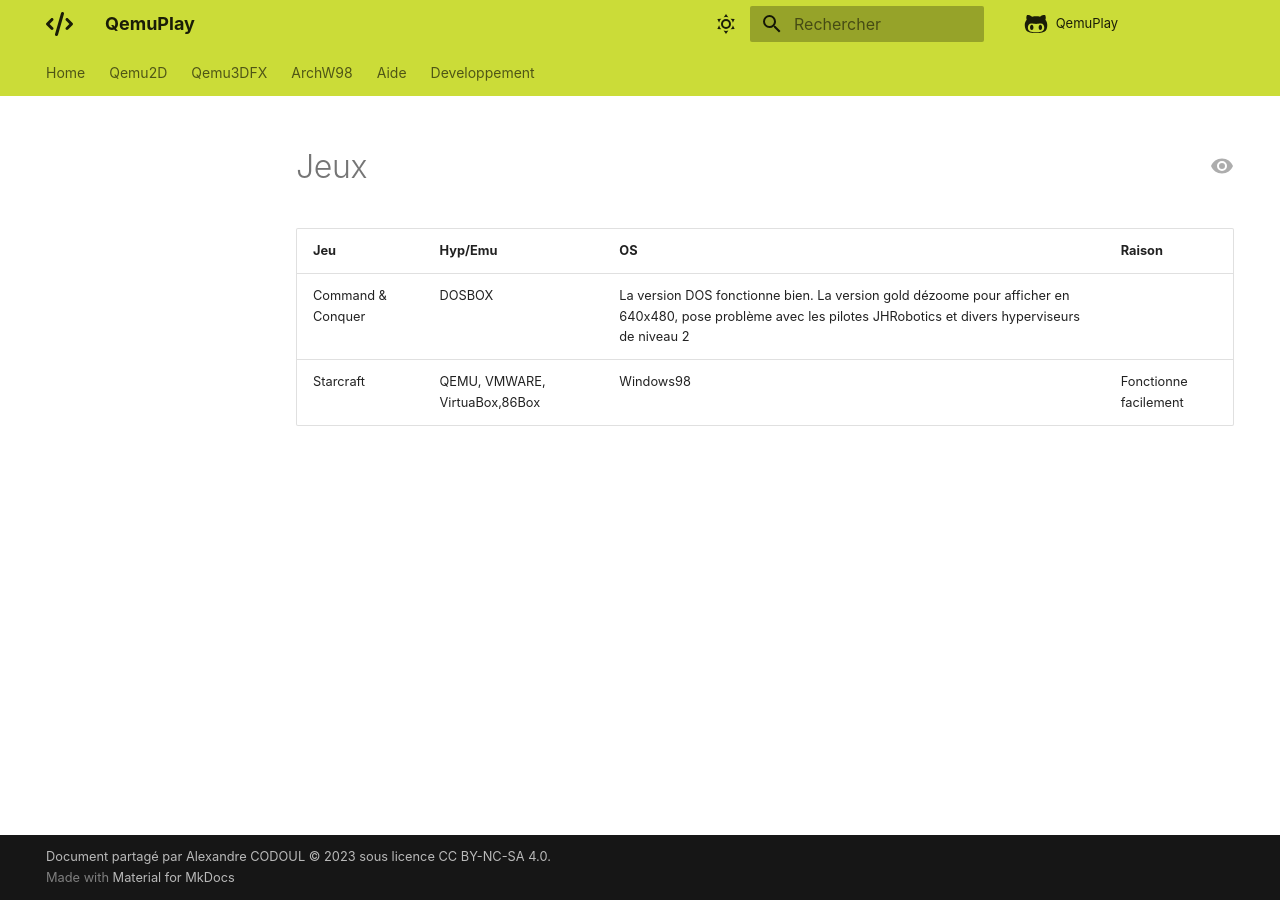
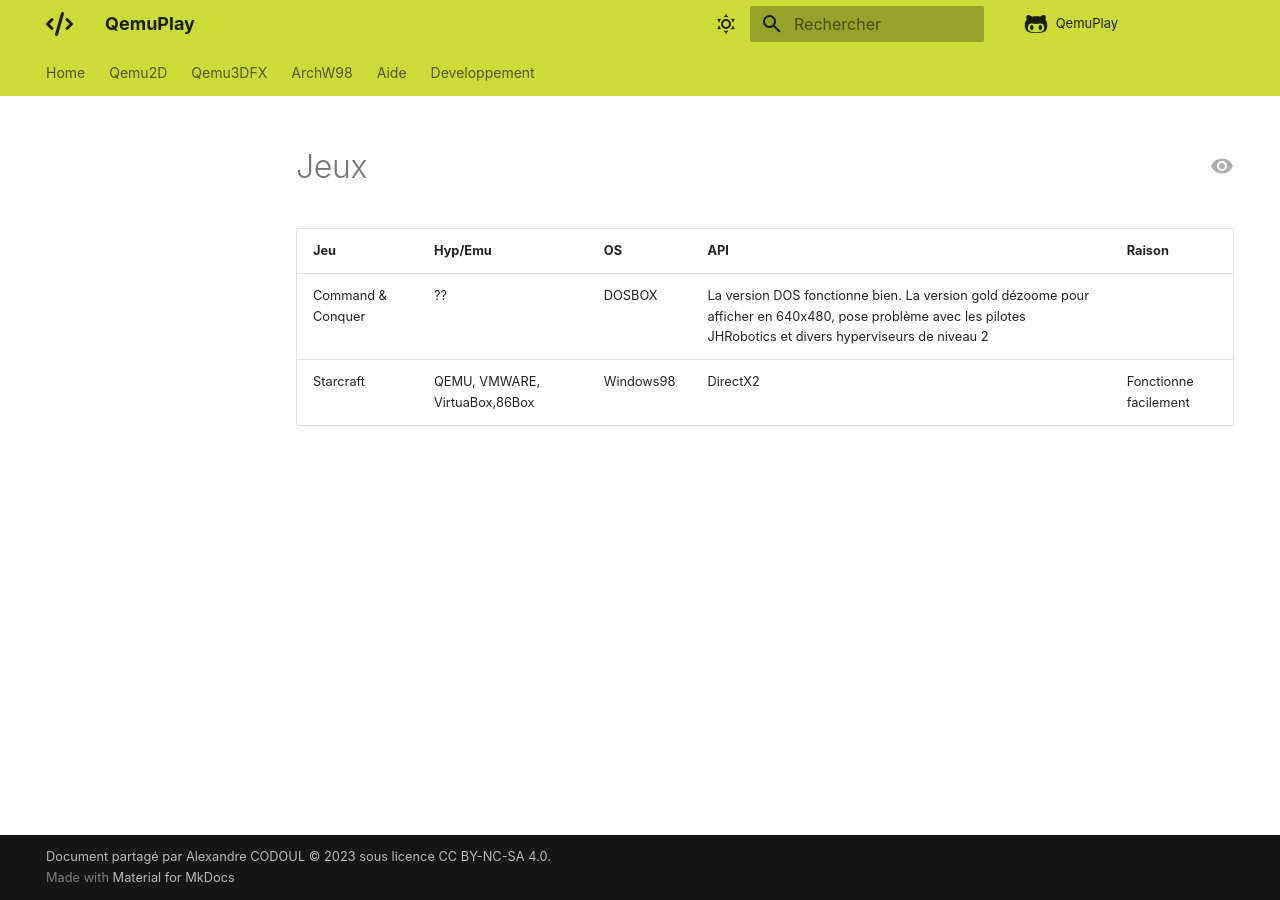
Before and after one commit to daerlnaxe/QemuPlay, an MkDocs documentation site: the page built from docs/90-developpement/Jeux.md, in a window 1280 px wide. Built offline with MkDocs 1.6.1 and Material for MkDocs 9.7.7, drawn with Linux system fonts in a browser that asks for light colours; comment, search, counter and statistics services are not loaded.

Commit message:
Update Jeux.md

```diff
--- a/docs/90-developpement/Jeux.md
+++ b/docs/90-developpement/Jeux.md
@@ -1,4 +1,4 @@
-|Jeu|Hyp/Emu|OS|Raison|
-|-|-|-|-|
-| Command & Conquer | DOSBOX | La version DOS fonctionne bien. La version gold dézoome pour afficher en 640x480, pose problème avec les pilotes JHRobotics et divers hyperviseurs de niveau 2  |
-|Starcraft| QEMU, VMWARE, VirtuaBox,86Box |Windows98|Fonctionne facilement|
+|Jeu|Hyp/Emu|OS|API|Raison|
+|-|-|-|-|-|
+| Command & Conquer|?? | DOSBOX | La version DOS fonctionne bien. La version gold dézoome pour afficher en 640x480, pose problème avec les pilotes JHRobotics et divers hyperviseurs de niveau 2  |
+|Starcraft| QEMU, VMWARE, VirtuaBox,86Box |Windows98|DirectX2|Fonctionne facilement|
```
